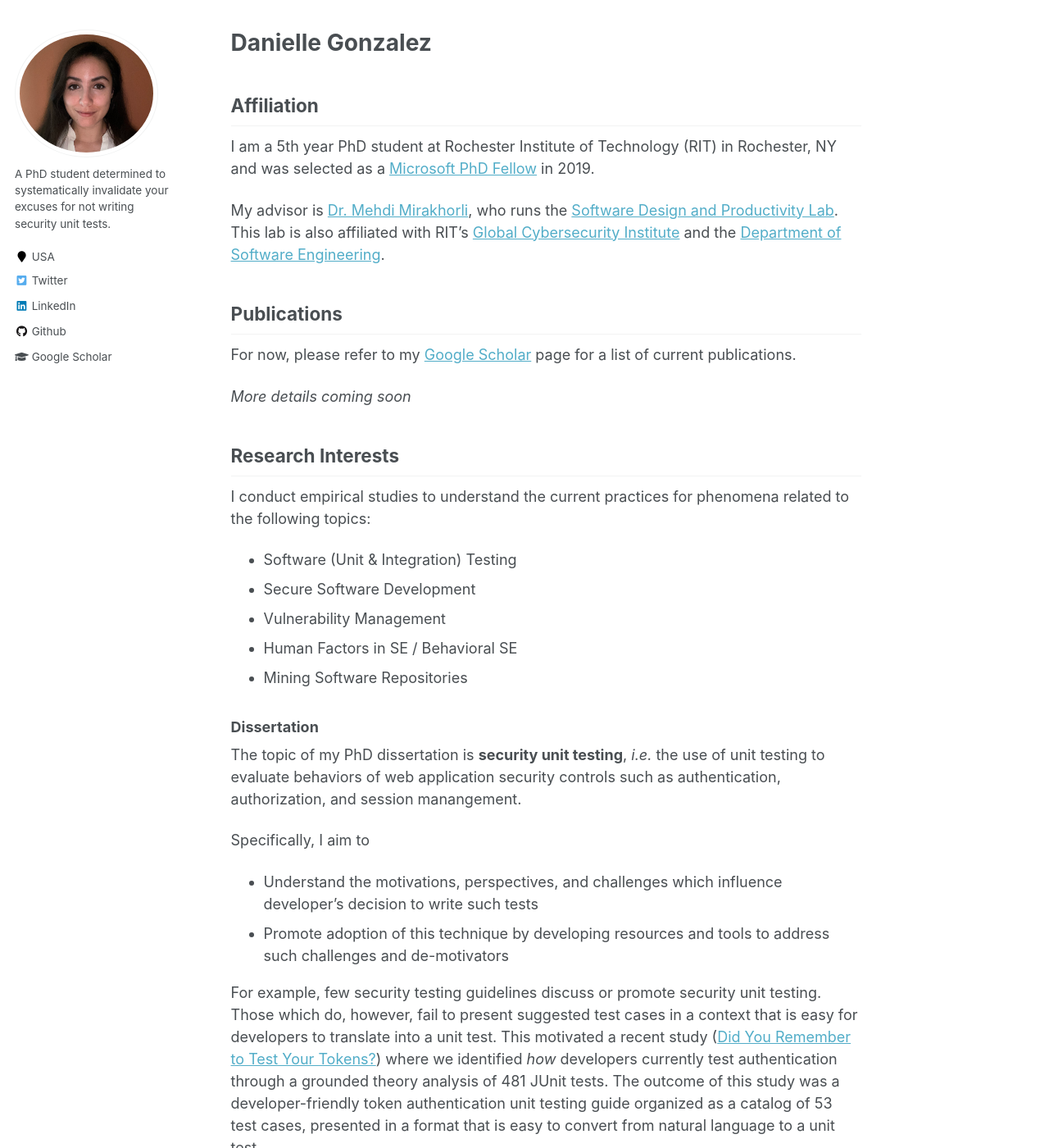
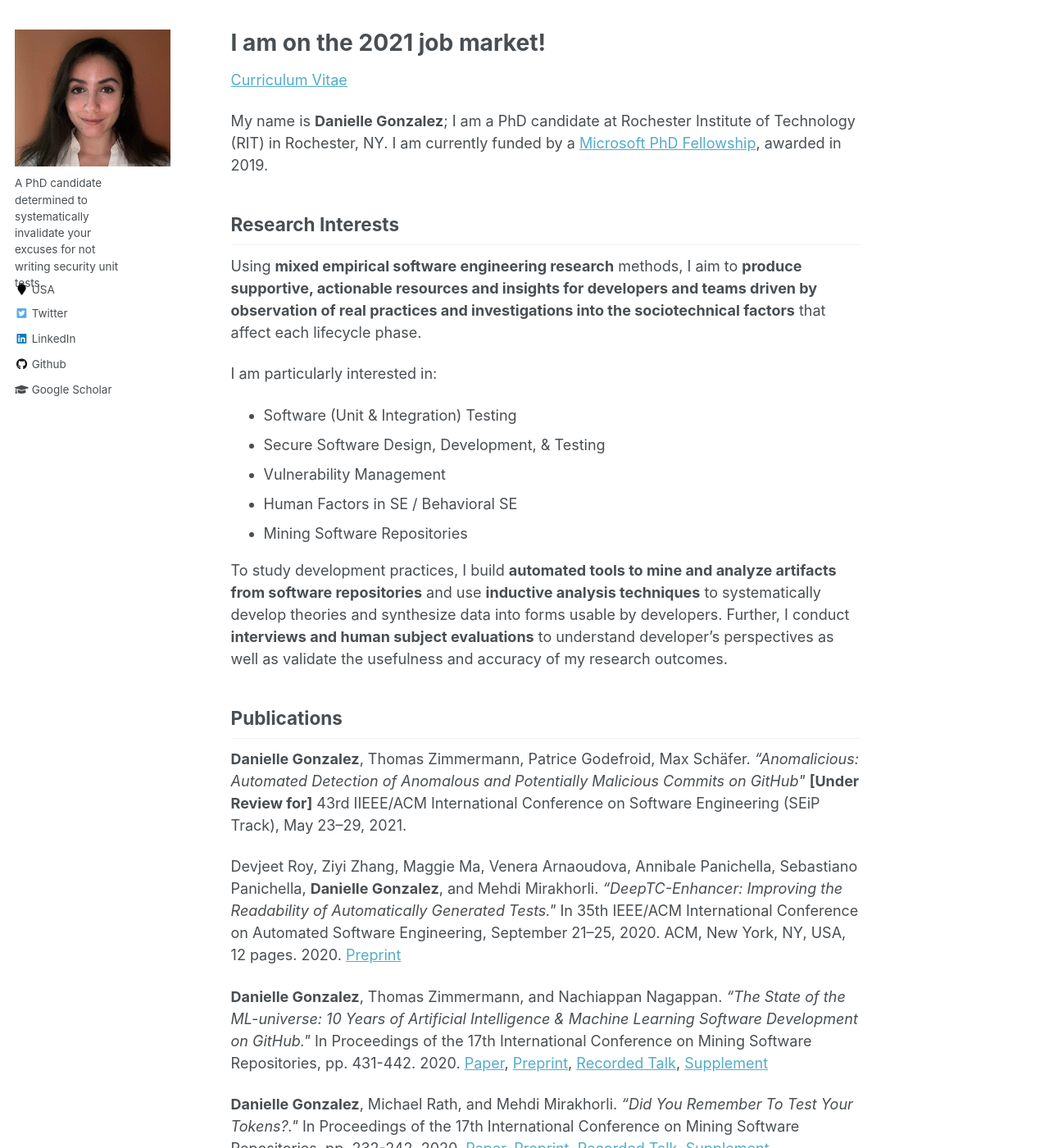
Before and after one commit to DanielleGonzalez/DanielleGonzalez.github.io, a Jekyll site: the page built from _pages/about.md, in a window 1280 px wide and 1400 px high. Shown: the whole window at 82% size. Built offline with Jekyll 4.4.1, drawn with Linux system fonts in a browser that asks for light colours; some of the changed text lies outside the part shown.

Commit message:
Update with publications

```diff
--- a/_config.yml
+++ b/_config.yml
@@ -82,7 +82,7 @@ analytics:
 author:
   name             : "DanielleGonzalez"
   avatar           : "me2020.jpg"
-  bio              : "A PhD student determined to systematically invalidate your excuses for not writing security unit tests."
+  bio              : "A PhD candidate determined to systematically invalidate your excuses for not writing security unit tests."
   location         : "USA"
   employer         :
   pubmed           :
@@ -102,7 +102,7 @@ author:
   instagram        :
   impactstory      : #"https://profiles.impactstory.org/u/xxxx-xxxx-xxxx-xxxx"
   lastfm           :
-  linkedin         : "https://www.linkedin.com/daniellegonza"
+  linkedin         : "daniellegonza"
   # orcid            : "http://orcid.org/yourorcidurl"
   pinterest        :
   soundcloud       :
--- a/_includes/author-profile.html
+++ b/_includes/author-profile.html
@@ -16,7 +16,7 @@
 
   <div class="author__content">
     <!-- <h3 class="author__name">{{ author.name }}</h3> -->
-    {% if author.bio %}<p class="author__bio">{{ author.bio }}</p>{% endif %}
+    {% if author.bio %}<p class="author__bio" style="width: 140px; height: 120px;">{{ author.bio }}</p>{% endif %}
   </div>
 
   <div class="author__urls-wrapper">
@@ -29,94 +29,94 @@
         <li><i class="fa fa-fw fa-map-marker" aria-hidden="true"></i> {{ author.employer }}</li>
       {% endif %}
       {% if author.uri %}
-        <li><a href="{{ author.uri }}"><i class="fas fa-fw fa-link" aria-hidden="true"></i> {{ site.data.ui-text[site.locale].website_label | default: "Website" }}</a></li>
+        <li><a href="{{ author.uri }}" target="_blank"><i class="fas fa-fw fa-link" aria-hidden="true"></i> {{ site.data.ui-text[site.locale].website_label | default: "Website" }}</a></li>
       {% endif %}
       {% if author.email %}
-        <li><a href="mailto:{{ author.email }}"><i class="fas fa-fw fa-envelope" aria-hidden="true"></i> {{ site.data.ui-text[site.locale].email_label | default: "Email" }}</a></li>
+        <li><a href="mailto:{{ author.email }}" target="_blank"><i class="fas fa-fw fa-envelope" aria-hidden="true"></i> {{ site.data.ui-text[site.locale].email_label | default: "Email" }}</a></li>
       {% endif %}
       {% if author.keybase %}
-        <li><a href="https://keybase.io/{{ author.keybase }}"><i class="fas fa-fw fa-key" aria-hidden="true"></i> Keybase</a></li>
+        <li><a href="https://keybase.io/{{ author.keybase }}" target="_blank"><i class="fas fa-fw fa-key" aria-hidden="true"></i> Keybase</a></li>
       {% endif %}
        {% if author.researchgate %}
-        <li><a href="{{ author.researchgate }}"><i class="fab fa-fw fa-researchgate" aria-hidden="true"></i> ResearchGate</a></li>
+        <li><a href="{{ author.researchgate }}" target="_blank"><i class="fab fa-fw fa-researchgate" aria-hidden="true"></i> ResearchGate</a></li>
       {% endif %}
       {% if author.twitter %}
-        <li><a href="https://twitter.com/{{ author.twitter }}"><i class="fab fa-fw fa-twitter-square" aria-hidden="true"></i> Twitter</a></li>
+        <li><a href="https://twitter.com/{{ author.twitter }}" target="_blank"><i class="fab fa-fw fa-twitter-square" aria-hidden="true"></i> Twitter</a></li>
       {% endif %}
       {% if author.facebook %}
-        <li><a href="https://www.facebook.com/{{ author.facebook }}"><i class="fab fa-fw fa-facebook-square" aria-hidden="true"></i> Facebook</a></li>
+        <li><a href="https://www.facebook.com/{{ author.facebook }}" target="_blank"><i class="fab fa-fw fa-facebook-square" aria-hidden="true"></i> Facebook</a></li>
       {% endif %}
       {% if author.google_plus %}
-        <li><a href="https://plus.google.com/+{{ author.google_plus }}"><i class="fab fa-fw fa-google-plus" aria-hidden="true"></i> Google+</a></li>
+        <li><a href="https://plus.google.com/+{{ author.google_plus }}" target="_blank"><i class="fab fa-fw fa-google-plus" aria-hidden="true"></i> Google+</a></li>
       {% endif %}
       {% if author.linkedin %}
-        <li><a href="https://www.linkedin.com/in/{{ author.linkedin }}"><i class="fab fa-fw fa-linkedin" aria-hidden="true"></i> LinkedIn</a></li>
+        <li><a href="https://www.linkedin.com/in/{{ author.linkedin }}" target="_blank"><i class="fab fa-fw fa-linkedin" aria-hidden="true"></i> LinkedIn</a></li>
       {% endif %}
       {% if author.xing %}
-        <li><a href="https://www.xing.com/profile/{{ author.xing }}"><i class="fab fa-fw fa-xing-square" aria-hidden="true"></i> XING</a></li>
+        <li><a href="https://www.xing.com/profile/{{ author.xing }}" target="_blank"><i class="fab fa-fw fa-xing-square" aria-hidden="true"></i> XING</a></li>
       {% endif %}
       {% if author.instagram %}
-        <li><a href="https://instagram.com/{{ author.instagram }}"><i class="fab fa-fw fa-instagram" aria-hidden="true"></i> Instagram</a></li>
+        <li><a href="https://instagram.com/{{ author.instagram }}" target="_blank"><i class="fab fa-fw fa-instagram" aria-hidden="true"></i> Instagram</a></li>
       {% endif %}
       {% if author.tumblr %}
-        <li><a href="https://{{ author.tumblr }}.tumblr.com"><i class="fab fa-fw fa-tumblr-square" aria-hidden="true"></i> Tumblr</a></li>
+        <li><a href="https://{{ author.tumblr }}.tumblr.com" target="_blank"><i class="fab fa-fw fa-tumblr-square" aria-hidden="true"></i> Tumblr</a></li>
       {% endif %}
       {% if author.bitbucket %}
-        <li><a href="https://bitbucket.org/{{ author.bitbucket }}"><i class="fab fa-fw fa-bitbucket" aria-hidden="true"></i> Bitbucket</a></li>
+        <li><a href="https://bitbucket.org/{{ author.bitbucket }}" target="_blank"><i class="fab fa-fw fa-bitbucket" aria-hidden="true"></i> Bitbucket</a></li>
       {% endif %}
       {% if author.github %}
-        <li><a href="https://github.com/{{ author.github }}"><i class="fab fa-fw fa-github" aria-hidden="true"></i> Github</a></li>
+        <li><a href="https://github.com/{{ author.github }} target="_blank""><i class="fab fa-fw fa-github" aria-hidden="true"></i> Github</a></li>
       {% endif %}
       {% if author.stackoverflow %}
-        <li><a href="https://www.stackoverflow.com/users/{{ author.stackoverflow }}"><i class="fab fa-fw fa-stack-overflow" aria-hidden="true"></i> Stackoverflow</a></li>
+        <li><a href="https://www.stackoverflow.com/users/{{ author.stackoverflow }} target="_blank""><i class="fab fa-fw fa-stack-overflow" aria-hidden="true"></i> Stackoverflow</a></li>
       {% endif %}
       {% if author.lastfm %}
-        <li><a href="https://lastfm.com/user/{{ author.lastfm }}"><i class="fab fa-fw fa-lastfm-square" aria-hidden="true"></i> Last.fm</a></li>
+        <li><a href="https://lastfm.com/user/{{ author.lastfm }} target="_blank""><i class="fab fa-fw fa-lastfm-square" aria-hidden="true"></i> Last.fm</a></li>
       {% endif %}
       {% if author.dribbble %}
-        <li><a href="https://dribbble.com/{{ author.dribbble }}"><i class="fab fa-fw fa-dribbble-square" aria-hidden="true"></i> Dribbble</a></li>
+        <li><a href="https://dribbble.com/{{ author.dribbble }} target="_blank""><i class="fab fa-fw fa-dribbble-square" aria-hidden="true"></i> Dribbble</a></li>
       {% endif %}
       {% if author.pinterest %}
-        <li><a href="https://www.pinterest.com/{{ author.pinterest }}"><i class="fab fa-fw fa-pinterest" aria-hidden="true"></i> Pinterest</a></li>
+        <li><a href="https://www.pinterest.com/{{ author.pinterest }} target="_blank""><i class="fab fa-fw fa-pinterest" aria-hidden="true"></i> Pinterest</a></li>
       {% endif %}
       {% if author.foursquare %}
-        <li><a href="https://foursquare.com/{{ author.foursquare }}"><i class="fab fa-fw fa-foursquare" aria-hidden="true"></i> Foursquare</a></li>
+        <li><a href="https://foursquare.com/{{ author.foursquare }} target="_blank"><i class="fab fa-fw fa-foursquare" aria-hidden="true"></i> Foursquare</a></li>
       {% endif %}
       {% if author.steam %}
-        <li><a href="https://steamcommunity.com/id/{{ author.steam }}"><i class="fab fa-fw fa-steam-square" aria-hidden="true"></i> Steam</a></li>
+        <li><a href="https://steamcommunity.com/id/{{ author.steam }} target="_blank""><i class="fab fa-fw fa-steam-square" aria-hidden="true"></i> Steam</a></li>
       {% endif %}
       {% if author.youtube %}
-        <li><a href="https://www.youtube.com/user/{{ author.youtube }}"><i class="fab fa-fw fa-youtube" aria-hidden="true"></i> YouTube</a></li>
+        <li><a href="https://www.youtube.com/user/{{ author.youtube }} target="_blank""><i class="fab fa-fw fa-youtube" aria-hidden="true"></i> YouTube</a></li>
       {% endif %}
       {% if author.soundcloud %}
-        <li><a href="https://soundcloud.com/{{ author.soundcloud }}"><i class="fab fa-fw fa-soundcloud" aria-hidden="true"></i> Soundcloud</a></li>
+        <li><a href="https://soundcloud.com/{{ author.soundcloud }} target="_blank""><i class="fab fa-fw fa-soundcloud" aria-hidden="true"></i> Soundcloud</a></li>
       {% endif %}
       {% if author.weibo %}
-        <li><a href="https://www.weibo.com/{{ author.weibo }}"><i class="fab fa-fw fa-weibo" aria-hidden="true"></i> Weibo</a></li>
+        <li><a href="https://www.weibo.com/{{ author.weibo }} target="_blank""><i class="fab fa-fw fa-weibo" aria-hidden="true"></i> Weibo</a></li>
       {% endif %}
       {% if author.flickr %}
-        <li><a href="https://www.flickr.com/{{ author.flickr }}"><i class="fab fa-fw fa-flickr" aria-hidden="true"></i> Flickr</a></li>
+        <li><a href="https://www.flickr.com/{{ author.flickr }} target="_blank""><i class="fab fa-fw fa-flickr" aria-hidden="true"></i> Flickr</a></li>
       {% endif %}
       {% if author.codepen %}
-        <li><a href="https://codepen.io/{{ author.codepen }}"><i class="fab fa-fw fa-codepen" aria-hidden="true"></i> CodePen</a></li>
+        <li><a href="https://codepen.io/{{ author.codepen }} target="_blank""><i class="fab fa-fw fa-codepen" aria-hidden="true"></i> CodePen</a></li>
       {% endif %}
       {% if author.vine %}
-        <li><a href="https://vine.co/u/{{ author.vine }}"><i class="fab fa-fw fa-vine" aria-hidden="true"></i> Vine</a></li>
+        <li><a href="https://vine.co/u/{{ author.vine }} target="_blank""><i class="fab fa-fw fa-vine" aria-hidden="true"></i> Vine</a></li>
       {% endif %}
       {% if author.googlescholar %}
-        <li><a href="{{ author.googlescholar }}"><i class="fas fa-fw fa-graduation-cap"></i> Google Scholar</a></li>
+        <li><a href="{{ author.googlescholar }} target="_blank""><i class="fas fa-fw fa-graduation-cap"></i> Google Scholar</a></li>
       {% endif %}
       {% if author.pubmed %}
-        <li><a href="{{ author.pubmed }}"><i class="ai ai-pubmed-square ai-fw"></i> PubMed</a></li>
+        <li><a href="{{ author.pubmed }} target="_blank""><i class="ai ai-pubmed-square ai-fw"></i> PubMed</a></li>
       {% endif %}
       {% if author.orcid %}
-        <li><a href="{{ author.orcid }}"><i class="ai ai-orcid-square ai-fw"></i> ORCID</a></li>
+        <li><a href="{{ author.orcid }} target="_blank""><i class="ai ai-orcid-square ai-fw"></i> ORCID</a></li>
       {% endif %}
       {% if author.impactstory %}
-        <li><a href="{{ author.impactstory }}"><i class="ai ai-impactstory ai-fw"></i> Impactstory</a></li>
+        <li><a href="{{ author.impactstory }} target="_blank""><i class="ai ai-impactstory ai-fw"></i> Impactstory</a></li>
       {% endif %}
       {% if author.wikipedia %}
-        <li><a href="https://en.wikipedia.org/wiki/User:{{ author.wikipedia }}"><i class="fab fa-fw fa-wikipedia-w" aria-hidden="true"></i> Wikipedia</a></li>
+        <li><a href="https://en.wikipedia.org/wiki/User:{{ author.wikipedia }} target="_blank""><i class="fab fa-fw fa-wikipedia-w" aria-hidden="true"></i> Wikipedia</a></li>
 {% endif %}
     </ul>
   </div>
--- a/_pages/about.md
+++ b/_pages/about.md
@@ -8,35 +8,78 @@ redirect_from:
   - /about.html
 ---
 
-# Danielle Gonzalez
+# I am on the 2021 job market!
 
-## Affiliation
-I am a 5th year PhD student at Rochester Institute of Technology (RIT) in Rochester, NY and was selected as a [Microsoft PhD Fellow](https://www.rit.edu/news/graduate-student-receives-prestigious-microsoft-fellowship) in 2019.
+[Curriculum Vitae](files/DanielleGonzalez_Nov2020_CV.pdf){:target="_blank"}
 
-My advisor is [Dr. Mehdi Mirakhorli](https://www.se.rit.edu/~mehdi/), who runs the [Software Design and Productivity Lab](https://design.se.rit.edu). This lab is also affiliated with RIT's [Global Cybersecurity Institute](https://www.rit.edu/cybersecurity/) and the [Department of Software Engineering](se.rit.edu).
+My name is **Danielle Gonzalez**; I am a PhD candidate at Rochester Institute of Technology (RIT) in Rochester, NY. I am currently funded by a [Microsoft PhD Fellowship](https://www.rit.edu/news/graduate-student-receives-prestigious-microsoft-fellowship), awarded in 2019.
+## Research Interests
+Using **mixed empirical software engineering research** methods, I aim to **produce supportive, actionable resources and insights for developers and teams driven by observation of real practices and investigations into the sociotechnical factors** that affect each lifecycle phase.
 
-## Publications
-
-For now, please refer to my [Google Scholar](https://scholar.google.com/citations?user=71TrxD8AAAAJ&hl=en) page for a list of current publications.
-
-*More details coming soon*
-
-## Research Interests
-
-I conduct empirical studies to understand the current practices for phenomena related to the following topics:
+I am particularly interested in:
  - Software (Unit & Integration) Testing
- - Secure Software Development
+ - Secure Software Design, Development, & Testing
  - Vulnerability Management
  - Human Factors in SE / Behavioral SE
  - Mining Software Repositories
 
-### Dissertation
- The topic of my PhD dissertation is **security unit testing**, *i.e.* the use of unit testing to evaluate behaviors of web application security controls such as authentication, authorization, and session manangement.
+To study development practices, I build **automated tools to mine and analyze artifacts from software repositories** and use **inductive analysis techniques** to systematically develop theories and synthesize data into forms usable by developers. Further, I conduct **interviews and human subject evaluations** to understand developer's perspectives as well as validate the usefulness and accuracy of my research outcomes.
+## Publications
+**Danielle Gonzalez**, Thomas Zimmermann,
+Patrice Godefroid, Max Schäfer. *"Anomalicious: Automated Detection of
+Anomalous and Potentially Malicious Commits on GitHub\"* **[Under
+Review for]** 43rd IIEEE/ACM International Conference on Software
+Engineering (SEiP Track), May 23--29, 2021.
 
- Specifically, I aim to
- - Understand the motivations, perspectives, and challenges which influence developer's decision to write such tests
- - Promote adoption of this technique by developing resources and tools to address such challenges and de-motivators
+Devjeet Roy, Ziyi Zhang, Maggie Ma, Venera
+Arnaoudova, Annibale Panichella, Sebastiano Panichella, **Danielle
+Gonzalez**, and Mehdi Mirakhorli. *"DeepTC-Enhancer: Improving the
+Readability of Automatically Generated Tests.\"* In 35th IEEE/ACM
+International Conference on Automated Software Engineering, September
+21--25, 2020. ACM, New York, NY, USA, 12 pages. 2020. [Preprint](http://veneraarnaoudova.com/wp-content/uploads/2020/09/2020-ASE-PREPRINT-DeepTC-Enhancer-Improving-the-Readability-of-Automatically-Generated-Tests.pdf){:target="_blank"}
 
-For example, few security testing guidelines discuss or promote security unit testing. Those which do, however, fail to present suggested test cases in a context that is easy for developers to translate into a unit test.  This motivated a recent study ([Did You Remember to Test Your Tokens?](https://dl.acm.org/doi/abs/10.1145/3379597.3387471)) where we identified *how* developers currently test authentication through a grounded theory analysis of 481 JUnit tests. The outcome of this study was a developer-friendly token authentication unit testing guide organized as a catalog of 53 test cases, presented in a format that is easy to convert from natural language to a unit test.
+**Danielle Gonzalez**, Thomas
+Zimmermann, and Nachiappan Nagappan. *"The State of the ML-universe: 10
+Years of Artificial Intelligence & Machine Learning Software Development
+on GitHub.\"* In Proceedings of the 17th International Conference on
+Mining Software Repositories, pp. 431-442. 2020. [Paper](https://doi.org/10.1145/3379597.3387473), [Preprint](https://www.microsoft.com/en-us/research/publication/the-state-of-the-ml-universe-10-years-of-artificial-intelligence-machine-learning-software-development-on-github/), [Recorded Talk](https://www.youtube.com/watch?v=rliaasVNzB0), [Supplement](https://doi.org/10.5281/zenodo.3722450)
 
-*More details coming soon*
+**Danielle Gonzalez**, Michael Rath,
+and Mehdi Mirakhorli. *"Did You Remember To Test Your Tokens?.\"* In
+Proceedings of the 17th International Conference on Mining Software
+Repositories, pp. 232-242. 2020. [Paper](https://doi.org/10.1145/3379597.3387471), [Preprint](https://arxiv.org/abs/2006.14553){:target="_blank"}, [Recorded Talk](https://www.youtube.com/watch?v=DKzZ_VJ9ELs){:target="_blank"}, [Supplement](https://doi.org/10.5281/zenodo.3722631){:target="_blank"}
+
+**Danielle Gonzalez**, Fawaz Alhenaki, and
+Mehdi Mirakhorli. *"Architectural security weaknesses in industrial
+control systems (ICS) an empirical study based on disclosed software
+vulnerabilities.\"* In 2019 IEEE International Conference on Software
+Architecture (ICSA), pp. 31-40. IEEE, 2019. [Paper](https://doi.org/10.1109/icsa.2019.00012){:target="_blank"}, [Preprint](https://design.se.rit.edu/papers/ICS_Vulnerabilities.pdf){:target="_blank"}, [IEEE Software Blog Post](https://blog.ieeesoftware.org/2019/01/architectural-security-weaknesses-in.html){:target="_blank"}, [Slides](https://www.slideshare.net/DanielleGonzalez25/icsa-2019-architectural-security-weaknesses-in-industrial-control-systems-13861907){:target="_blank"}, [Supplement](https://zenodo.org/record/3726261){:target="_blank"}
+
+**Danielle Gonzalez**, Holly Hastings,
+and Mehdi Mirakhorli. *"Automated Characterization of Software
+Vulnerabilities.\"* In 2019 IEEE International Conference on Software
+Maintenance and Evolution (ICSME), pp. 135-139. IEEE, 2019. [Paper](https://doi.org/10.1109/icsme.2019.00023){:target="_blank"}, [Preprint](https://arxiv.org/abs/1909.13693){:target="_blank"}
+
+**Danielle Gonzalez**, Suzanne
+Prentice, and Mehdi Mirakhorli. *"A fine-grained approach for automated
+conversion of JUnit assertions to English.\"* In Proceedings of the 4th
+ACM SIGSOFT International Workshop on NLP for Software Engineering, pp.
+14-17. 2018. [Paper](https://doi.org/10.1145/3283812.3283819){:target="_blank"}, [Preprint](https://arxiv.org/abs/1811.05005){:target="_blank"}
+
+**Danielle Gonzalez**, Joanna CS Santos,
+Andrew Popovich, Mehdi Mirakhorli, and Mei Nagappan. *"A large-scale
+study on the usage of testing patterns that address maintainability
+attributes: patterns for ease of modification, diagnoses, and
+comprehension.\"* In 2017 IEEE/ACM 14th International Conference on
+Mining Software Repositories (MSR), pp. 391-401. IEEE, 2017. [Paper](https://doi.org/10.1109/msr.2017.8){:target="_blank"}, [Preprint](https://arxiv.org/pdf/1704.08412){:target="_blank"}
+
+**Danielle Gonzalez**, Andrew
+Popovich, and Mehdi Mirakhorli. *"TestEX: A Search Tool for Finding and
+Retrieving Example Unit Tests from Open Source Projects.\"* In 2016 IEEE
+International Symposium on Software Reliability Engineering Workshops
+(ISSREW), pp. 153-159. IEEE, 2016. [Paper](https://doi.org/10.1109/issrew.2016.41){:target="_blank"}, [Demo Video](https://www.youtube.com/watch?v=KHy1Yo33Dj4){:target="_blank"}
+
+Zogaan, Waleed, Ibrahim Mujhid, Joanna
+CS Santos, **Danielle Gonzalez**, and Mehdi Mirakhorli. *"Automated
+training-set creation for software architecture traceability problem.\"*
+Empirical Software Engineering 22, no. 3 (2017): 1028-1062. [Paper](https://doi.org/10.1007/s10664-016-9476-y){:target="_blank"}
--- a/_sass/_sidebar.scss
+++ b/_sass/_sidebar.scss
@@ -72,9 +72,11 @@
 .author__avatar {
   display: table-cell;
   vertical-align: top;
-  width: 36px;
+  // width: 36px;
   // set width only, for non-square avatars
-  // height: 36px;
+  height: 36px;
+
+
 
   @include breakpoint($large) {
     display: block;
@@ -82,22 +84,22 @@
     height: auto;
   }
 
-  img {
-    max-width: 175px;
-    border-radius: 50%;
+  // img {
+  //   max-width: 175px;
+  //   border-radius: 50%;
 
-    @include breakpoint($large) {
-      padding: 5px;
-      border: 1px solid $border-color;
-    }
-  }
+  //   @include breakpoint($large) {
+  //     padding: 5px;
+  //     border: 1px solid $border-color;
+  //   }
+  // }
 }
 
 .author__content {
   display: table-cell;
   vertical-align: top;
   padding-left: 15px;
-  padding-right: 25px;
+  padding-right: 15px;
   line-height: 1;
 
   @include breakpoint($large) {
@@ -126,7 +128,7 @@
 
   @include breakpoint($large) {
     margin-top: 10px;
-    margin-bottom: 20px;
+    margin-bottom: 10px;
   }
 }
 
```
Also changed, not shown: 1 other file.
